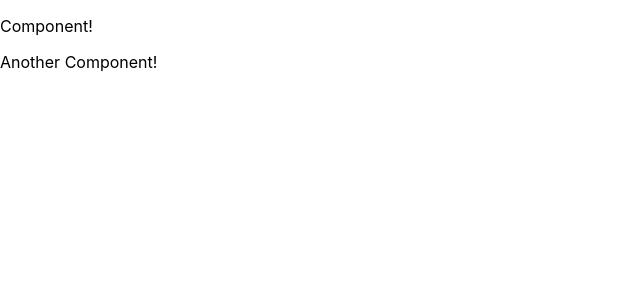
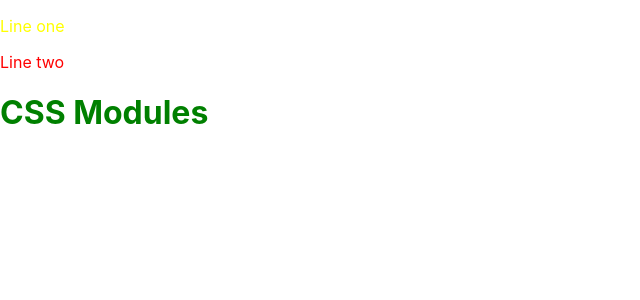
Before and after one commit to honglytech/react-cheat-sheet, a React (Create React App) app: page / in a window 1280 px wide. Shown: the top 300 px of the page, without its empty margins (0-640 px from the left). Built offline with nearby package versions, Linux system fonts and the light colour scheme.

Commit message:
react cheat sheet part 2

```diff
--- a/src/App.css
+++ b/src/App.css
@@ -1,38 +1,3 @@
-.App {
-  text-align: center;
+.redText {
+  color: red;
 }
-
-.App-logo {
-  height: 40vmin;
-  pointer-events: none;
-}
-
-@media (prefers-reduced-motion: no-preference) {
-  .App-logo {
-    animation: App-logo-spin infinite 20s linear;
-  }
-}
-
-.App-header {
-  background-color: #282c34;
-  min-height: 100vh;
-  display: flex;
-  flex-direction: column;
-  align-items: center;
-  justify-content: center;
-  font-size: calc(10px + 2vmin);
-  color: white;
-}
-
-.App-link {
-  color: #61dafb;
-}
-
-@keyframes App-logo-spin {
-  from {
-    transform: rotate(0deg);
-  }
-  to {
-    transform: rotate(360deg);
-  }
-}
--- a/src/App.js
+++ b/src/App.js
@@ -1,14 +1,11 @@
 import './App.css';
-import { lazy, Suspense } from 'react';
-const Component = lazy(() => import('./Component'));
-const AnotherComponent = lazy(() => import('./AnotherComponent'));
+import Component from './Component';
 
 function App() {
   return (
-    <Suspense fallback={<div>Loading...</div>}>
+    <div>
       <Component />
-      <AnotherComponent />
-    </Suspense>
+    </div>
   );
 }
 
--- a/src/Component.js
+++ b/src/Component.js
@@ -1,8 +1,20 @@
+import React from "react";
+import styles from "./Component.module.css";
+
 function Component() {
     return (
-      <div>
-        <p>Component!</p>
-      </div>
+      <>
+        <div style={{ color: "yellow" }}>
+          <p>Line one</p>
+        </div>
+        <div style={{ color: "red" }}>
+          <p>Line two</p>
+        </div>
+
+        <div className={styles.greenText}>
+          <h1>CSS Modules</h1>
+        </div>
+    </>
     );
   }
 
--- /dev/null
+++ b/src/Component.module.css
@@ -0,0 +1,3 @@
+.greenText {
+    color: green;
+}
```
